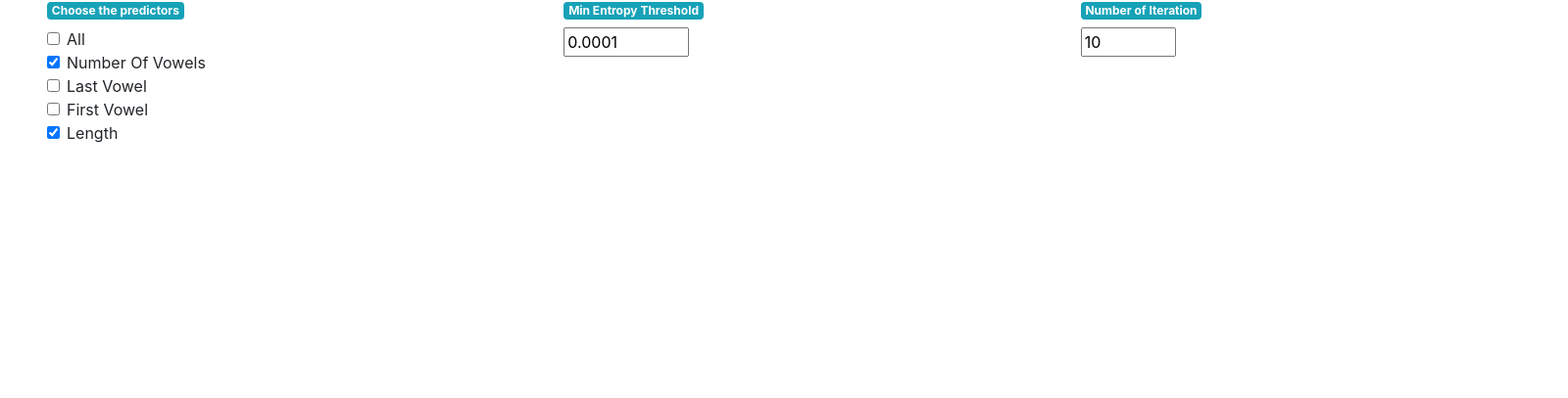
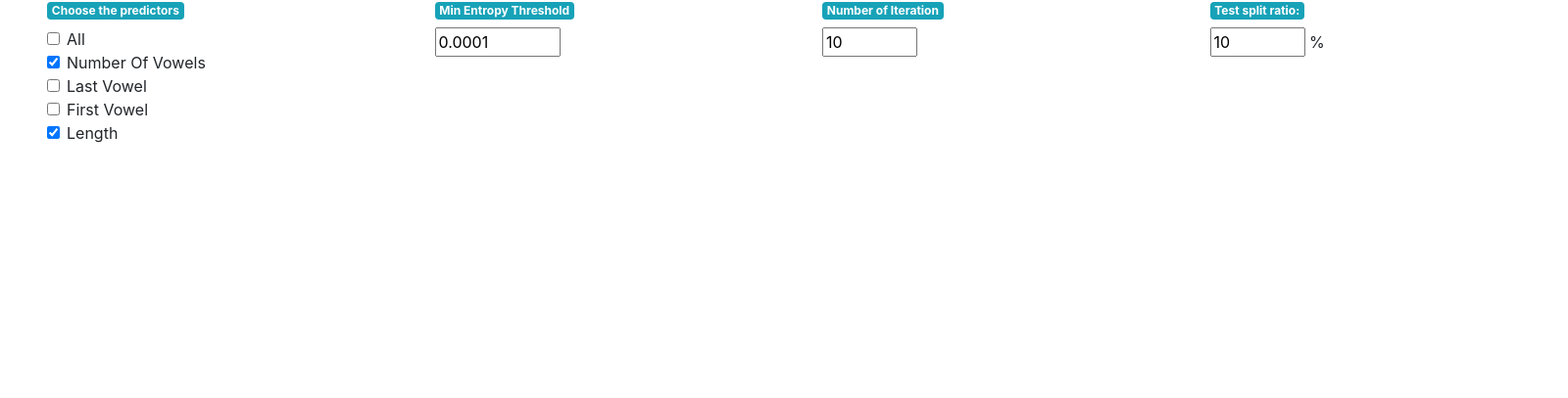
Before and after one commit to Tahlil/GenderPredictorWithDTinElectron, an Electron app: page index.html in a window 1600 px wide. Shown: the part 393-800 px from the top of the page at 98% size. Drawn offline with nearby package versions, Linux system fonts and the light colour scheme; no server answers.

Commit message:
split train and test data

```diff
--- a/index.html
+++ b/index.html
@@ -75,7 +75,7 @@
           <h2>Options</h2>
       </div>
       <div class="row">
-        <div class="col-md-4">
+        <div class="col-md-3">
             <h3 class="badge badge-info">Choose the predictors</h3>
             <div class="form-check">
               <label class="form-check-label">
@@ -104,18 +104,24 @@
                 </label>
               </div>
         </div>
-        <div class="col-md-4">
+        <div class="col-md-3">
             <h3 class="badge badge-info">Min Entropy Threshold</h3>
             <div class="form-group">
                 <input id="met" value="0.0001" type="number" min="0.0001" max=".01" step="0.0001"></input>
             </div>
         </div>
-        <div class="col-md-4">
+        <div class="col-md-3">
             <h3 class="badge badge-info">Number of Iteration</h3>
             <div class="form-group">
                 <input id="noi" value="10" type="number" min="10" max="100" step="10"></input>
             </div>
         </div>
+        <div class="col-md-3">
+          <h3 class="badge badge-info">Test split ratio:</h3>
+          <div class="form-group">
+              <input id="tsr" value="10" type="number" min="0" max="100" step="10"></input> <span> %</span>
+          </div>
+      </div>
       </div>
     </section>
     <script>var d3 = require("d3");</script>
@@ -154,6 +160,7 @@
           hyperParameters.numberOfIteration = parseInt($('#noi').val());
           hyperParameters.minEntropy =  parseFloat($('#met').val());
           hyperParameters.predictors = predictors;
+          hyperParameters.testSplitRatio = parseInt($('#tsr').val());
           ipcRenderer.send("construct-tree", hyperParameters);
         }
       });
```
